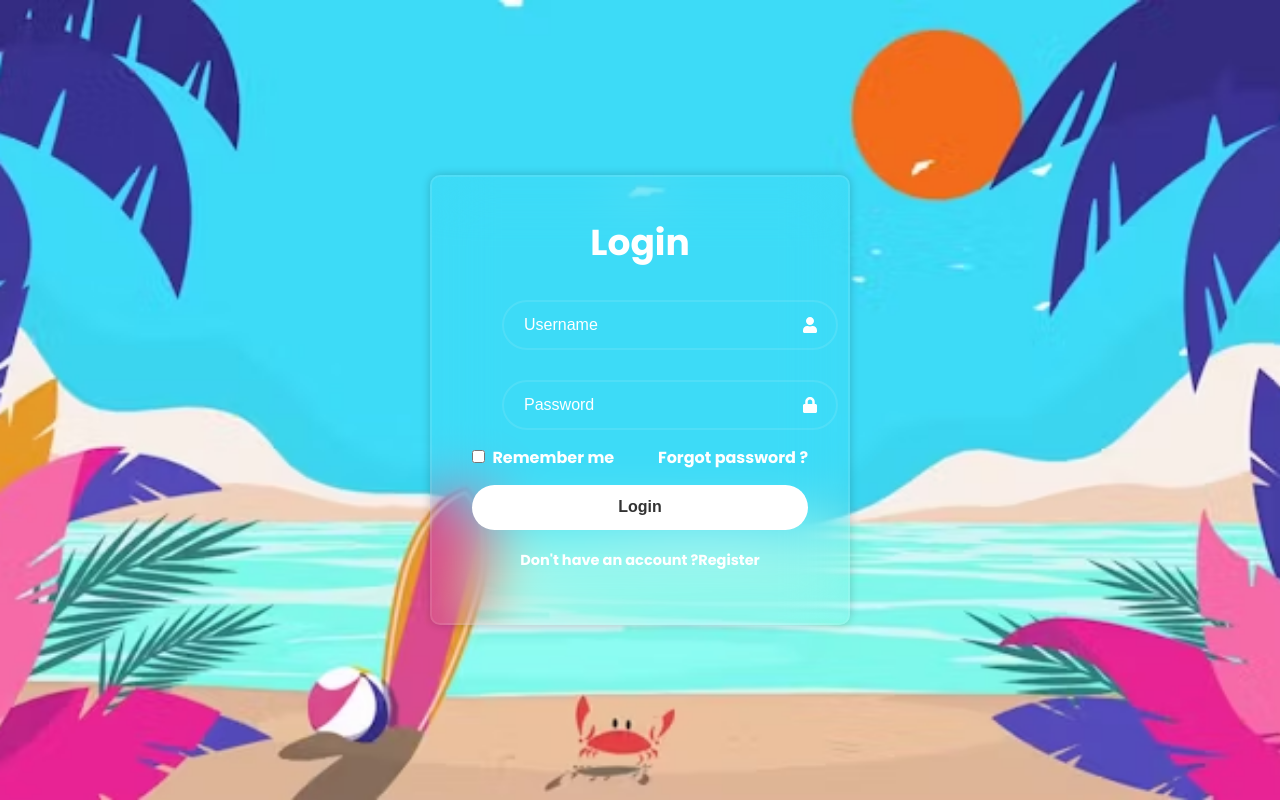
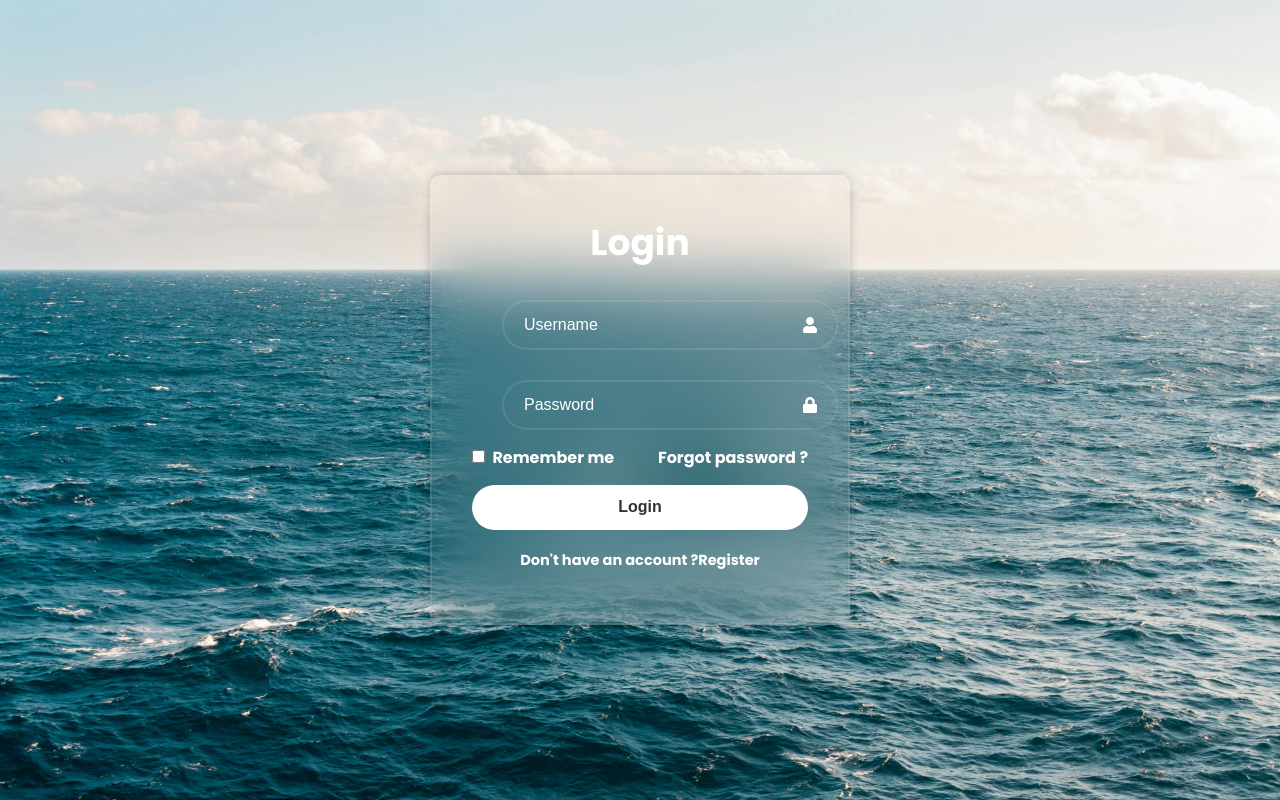
Before and after one commit to sibistean95/ProiectFIS, a React (Create React App) app in the folder travelease/: page / in a window 1280 px wide. Built offline with nearby package versions, Linux system fonts and the light colour scheme.

Commit message:
Frontend : Signup and Login : New background image

```diff
--- a/travelease/src/index.css
+++ b/travelease/src/index.css
@@ -12,7 +12,7 @@ body {
   justify-content: center;
   align-items: center;
   min-height: 100vh;
-  background: url('./Components/Assets/seasideRegister2.jpg') no-repeat;
+  background: url('./Components/Assets/background_login.jpg') no-repeat;
   background-size: cover;
   background-position: center;
 }
```
Also changed, not shown: travelease/src/Components/Assets/background_login.jpg (added).
